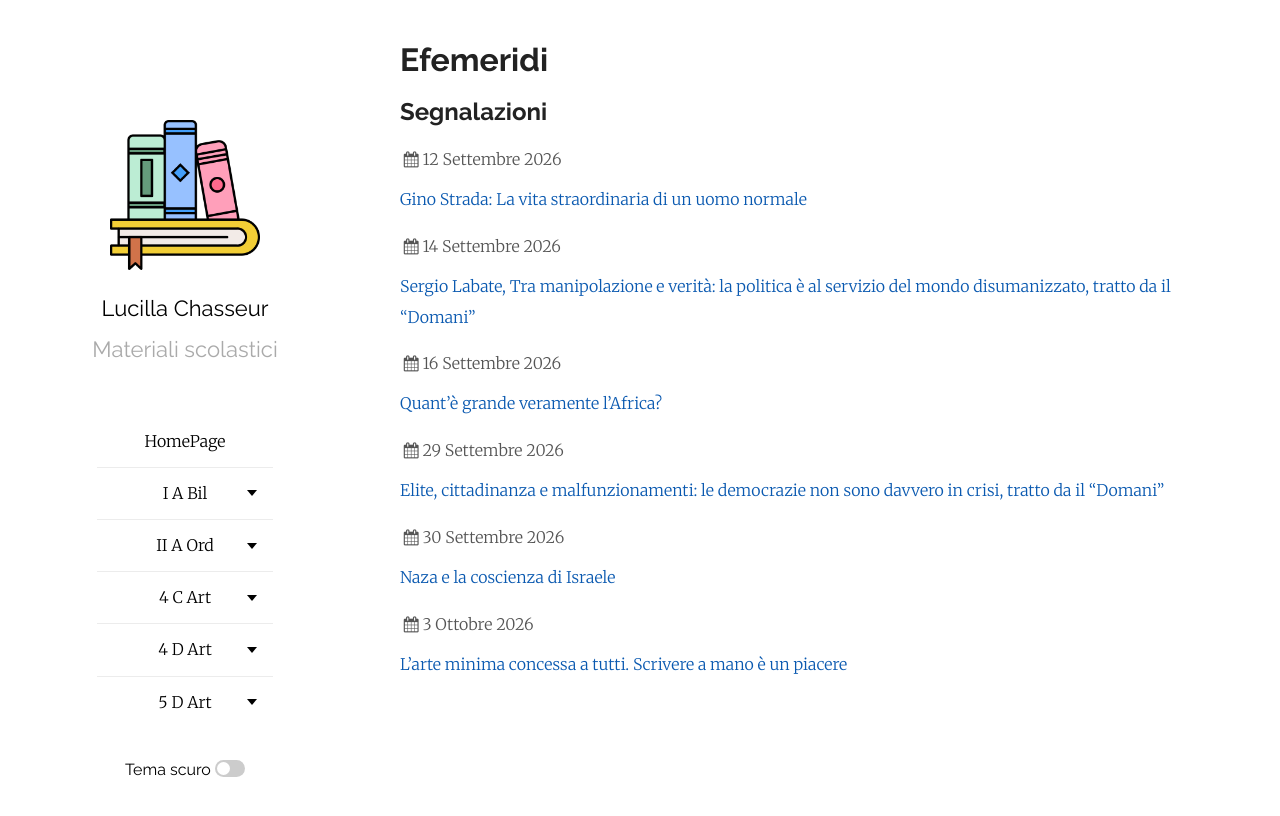
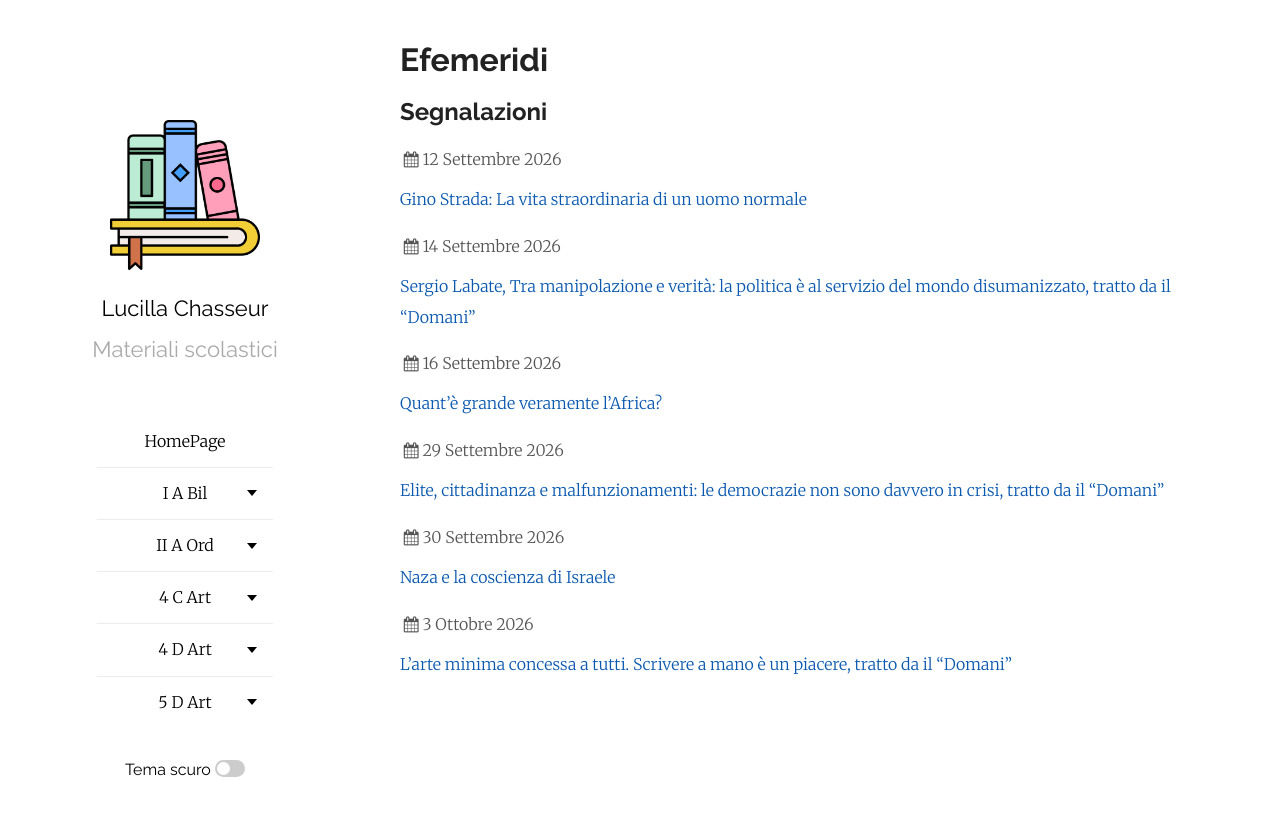
Before and after one commit to efemeridi/efemeridi.github.io, a Jekyll site: the page built from index.md, in a window 1280 px wide. Shown: the top 816 px of the page. Built offline with Jekyll 4.4.1, drawn with Linux system fonts in a browser that asks for light colours; our own code applies the rules of GitHub Pages for plain Markdown files.

Commit message:
Update link text for writing by hand article

```diff
--- a/index.md
+++ b/index.md
@@ -28,4 +28,4 @@ layout: page
 
 <div class="post-date"><i class="icon-calendar"></i>3 Ottobre 2026</div>
 
-[L'arte minima concessa a tutti. Scrivere a mano è un piacere](/materiali/segnalazioni/04_scrivere_a_mano_domani_3_ottobre.pdf/)
+[L'arte minima concessa a tutti. Scrivere a mano è un piacere, tratto da il "Domani"](/materiali/segnalazioni/04_scrivere_a_mano_domani_3_ottobre.pdf/)
```
